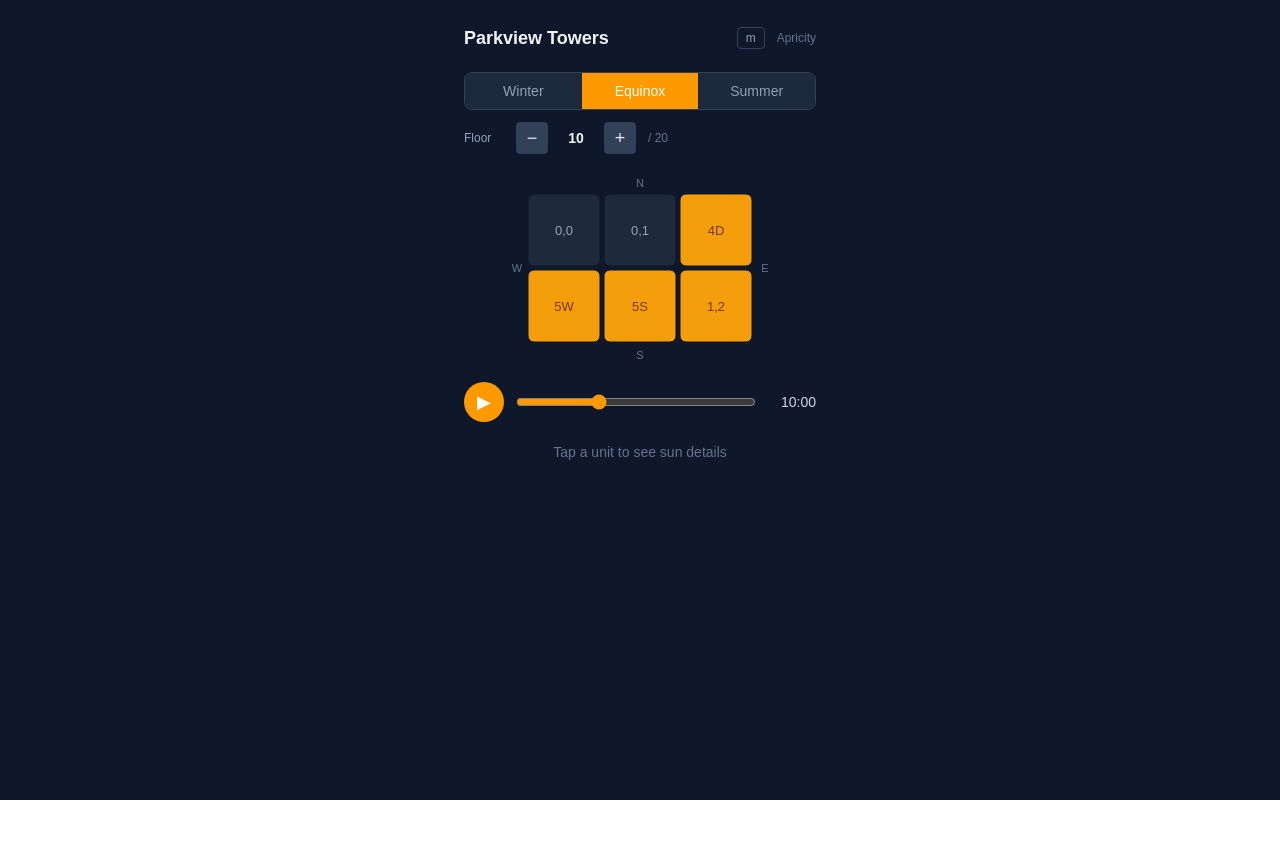
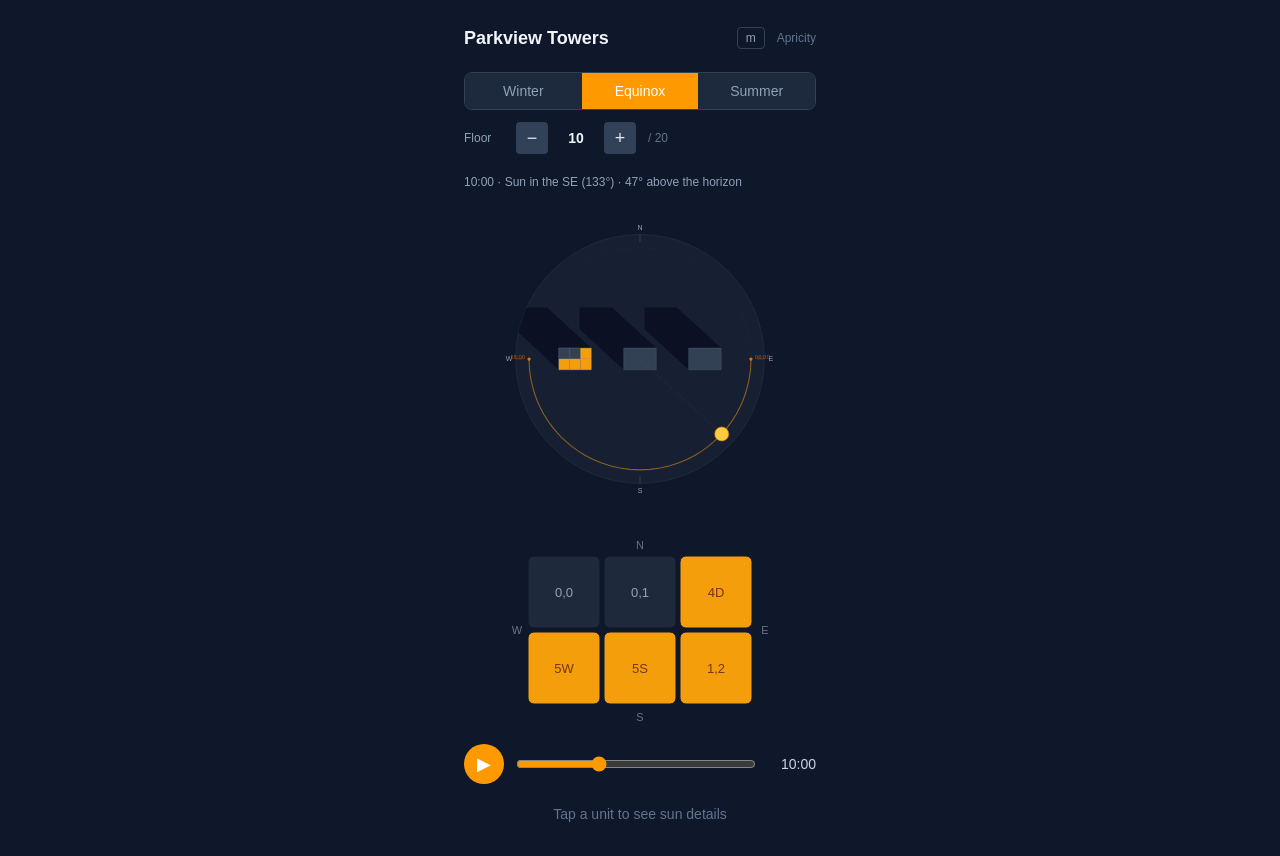
Before and after one commit to idoagv/sunline-app, a Next.js app: page /sun in a window 1280 px wide. Before the commit the page ends 800 px from the top, so only its background shows below. Built offline with nearby package versions, Linux system fonts and the light colour scheme.

Commit message:
feat(sun-page): mount top-down SceneView as hero with live sun readout

```diff
--- a/src/components/sun-page/SunPage.tsx
+++ b/src/components/sun-page/SunPage.tsx
@@ -7,9 +7,11 @@ import {
   classifyPosition,
   facadeSamplesForUnit,
   dayWindow,
+  sunPosition,
 } from '@/engine';
 import { parkviewTowers } from '@/engine/data/parkviewTowers';
-import { declinationFromSeason, hourToTimeLabel, type Season } from '@/lib/sunPageUtils';
+import { declinationFromSeason, hourToTimeLabel, compassDirection, type Season } from '@/lib/sunPageUtils';
+import SceneView from './SceneView';
 import type { UnitSystem } from '@/engine/scene/types';
 import type { Unit } from '@/engine/scene/types';
 import { useDayAnimation } from '@/hooks/useDayAnimation';
@@ -37,6 +39,10 @@ export default function SunPage() {
 
   const decl = declinationFromSeason(season);
   const day = useMemo(() => dayWindow(project.latitudeDeg, decl), [project.latitudeDeg, decl]);
+  const sun = useMemo(
+    () => sunPosition(solarHour, project.latitudeDeg, decl),
+    [solarHour, project.latitudeDeg, decl],
+  );
   const obstacles = useMemo(
     () => project.buildings.map((b) => ({ footprint: b.footprint, base: b.base, top: b.base + b.height })),
     [],
@@ -123,6 +129,26 @@ export default function SunPage() {
         <FloorSlider floor={floor} maxFloor={maxFloor} onChange={setFloor} />
       </div>
 
+      {/* Live sun-position readout */}
+      <p className="w-full max-w-sm px-4 -mb-2 text-xs text-slate-400">
+        {hourToTimeLabel(solarHour)} · Sun in the {compassDirection(sun.azimuth)} ({Math.round(sun.azimuth)}°) · {Math.round(sun.elevation)}° above the horizon
+      </p>
+
+      {/* Top-down scene (hero) */}
+      <div className="w-full max-w-sm px-2">
+        <SceneView
+          project={project}
+          subjectBuildingId={project.subjectBuildingId}
+          cellsLit={cellsLit}
+          selected={selected}
+          onSelect={(row, col) => setSelected({ row, col })}
+          sun={sun}
+          day={day}
+          latitudeDeg={project.latitudeDeg}
+          declinationDeg={decl}
+        />
+      </div>
+
       {/* Floor-plate grid */}
       <FloorPlateGrid
         rows={grid.rows}
```
